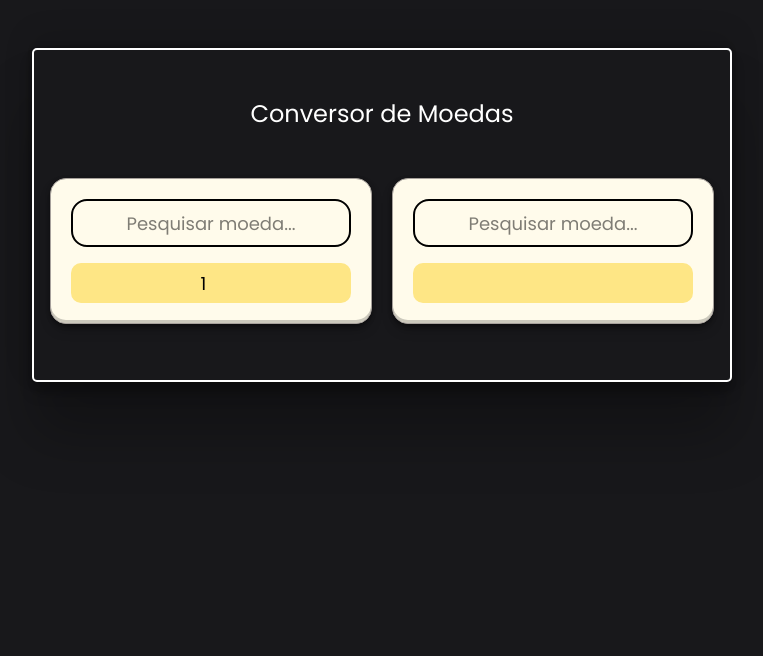
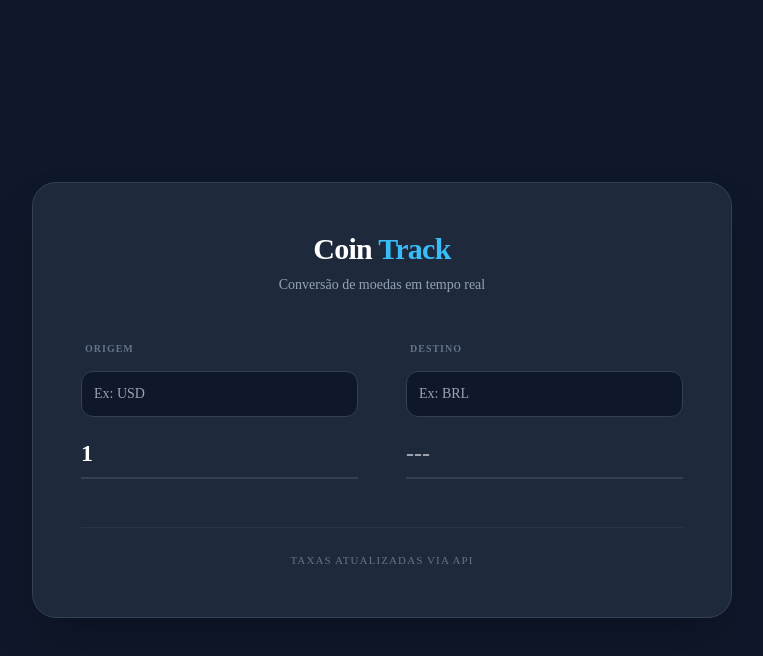
Before and after one commit to Igor-Brandalise/CoinTrack, a website: page index.html in a window 1280 px wide. Shown: the whole page, without its empty margins (258-1021 px from the left). Drawn offline with nearby package versions, Linux system fonts and the light colour scheme; no server answers.

Commit message:
loyout novo

```diff
--- a/index.html
+++ b/index.html
@@ -6,39 +6,56 @@
     <meta name="viewport" content="width=device-width, initial-scale=1.0">
     <title>Coin Track</title>
     <link rel="shortcut icon" href="img/coin.png" type="image/x-icon">
-    <link rel="stylesheet" href="src/output.css">
-
+    <script src="https://cdn.tailwindcss.com"></script>
+    <link href="https://fonts.googleapis.com" rel="stylesheet">
+    <link rel="stylesheet" href="src/input.css">
 </head>
 
-<body class="flex justify-center bg-[var(--background)]">
+<body class="bg-[#0f172a] font-['Poppins'] min-h-screen flex items-center justify-center p-4">
 
-    <section class="font-[Poppins] text-lg text-center bg-[var(--background-sec)] border-2 text-white w-[90%] sm:w-[700px] mt-12 shadow-[var(--shadow-box)] rounded-[5px] p-4">
+    <section class="w-full max-w-[700px] bg-[#1e293b] border border-[#334155] rounded-3xl p-8 md:p-12 shadow-2xl">
 
-        <h1 class="text-2xl mt-8 ">Conversor de Moedas</h1>
+        <header class="text-center mb-10">
+            <h1 class="text-3xl font-semibold text-white tracking-tight">
+                Coin <span class="text-sky-400">Track</span>
+            </h1>
+            <p class="text-slate-400 text-sm mt-2">Conversão de moedas em tempo real</p>
+        </header>
 
-        <div class="flex flex-col sm:flex-row justify-center gap-5 mt-12">
-            <!-- Primeiro quadrado -->
-            <div class="quadrado">
+        <div class="grid grid-cols-1 md:grid-cols-[1fr_auto_1fr] gap-6 items-center">
 
-                <input type="text" id="search1" placeholder="Pesquisar moeda..." autocomplete="off" class="caixa w-full">
+            <div class="space-y-3">
+                <label class="text-[10px] font-bold text-slate-500 uppercase tracking-widest ml-1">Origem</label>
+                <div class="relative">
+                    <input type="text" id="search1" placeholder="Ex: USD" autocomplete="off"
+                        class="custom-input w-full bg-[#0f172a] border border-[#334155] text-white rounded-xl p-3 text-sm focus:outline-none focus:border-sky-400 transition-all">
+                    <div class="dropdown absolute w-full z-10 hidden" id="dropdown1"></div>
+                </div>
+                <input type="number" id="valor1" value="1" min="0.01"
+                    class="w-full bg-transparent border-b-2 border-[#334155] text-white text-2xl font-semibold py-2 focus:outline-none focus:border-sky-400 transition-all">
+            </div>
 
-                <div class="dropdown" id="dropdown1"></div>
 
-                <input type="number" id="valor1" value="1" min="0.01" class="result">
+            <div class="flex justify-center md:pt-6">
 
             </div>
 
-            <!-- Segundo quadrado -->
-            <div class="quadrado">
 
-                <input type="text" id="search2" placeholder="Pesquisar moeda..." autocomplete="off" class="caixa w-full">
-
-                <div class="dropdown" id="dropdown2"></div>
-
-                <input type="text" id="valor2" readonly class="result">
-
+            <div class="space-y-3">
+                <label class="text-[10px] font-bold text-slate-500 uppercase tracking-widest ml-1">Destino</label>
+                <div class="relative">
+                    <input type="text" id="search2" placeholder="Ex: BRL" autocomplete="off"
+                        class="custom-input w-full bg-[#0f172a] border border-[#334155] text-white rounded-xl p-3 text-sm focus:outline-none focus:border-sky-400 transition-all">
+                    <div class="dropdown absolute w-full z-10 hidden" id="dropdown2"></div>
+                </div>
+                <input type="text" id="valor2" readonly placeholder="---"
+                    class="w-full bg-transparent border-b-2 border-[#334155] text-sky-400 text-2xl font-semibold py-2 focus:outline-none">
             </div>
         </div>
+
+        <footer class="mt-12 pt-6 border-t border-[#334155]/50 text-center">
+            <p class="text-[11px] text-slate-500 uppercase tracking-widest">Taxas atualizadas via API</p>
+        </footer>
     </section>
 
     <script src="script.js"></script>
--- a/src/input.css
+++ b/src/input.css
@@ -1,29 +1,35 @@
-@import url("https://fonts.googleapis.com/css2?family=Poppins:wght@400;700&display=swap");
-@import "tailwindcss";
 
-:root {
-  --background: oklch(0.21 0.006 285.885);
-  --background-sec: oklch(0.21 0.006 285.885);
-  --borda: oklch(0.709 0.01 56.259);
-  --shadow-box: rgba(0, 0, 0, 0.25) 0px 54px 55px,
-    rgba(0, 0, 0, 0.12) 0px -12px 30px, rgba(0, 0, 0, 0.12) 0px 4px 6px,
-    rgba(0, 0, 0, 0.17) 0px 12px 13px, rgba(0, 0, 0, 0.09) 0px -3px 5px;
-  --shadow-sec: rgba(0, 0, 0, 0.4) 0px 2px 4px,
-    rgba(0, 0, 0, 0.3) 0px 7px 13px -3px, rgba(0, 0, 0, 0.2) 0px -3px 0px inset;
+.dropdown::-webkit-scrollbar {
+    width: 6px;
+}
+.dropdown::-webkit-scrollbar-thumb {
+    background: #334155;
+    border-radius: 10px;
 }
 
-.quadrado {
-  @apply p-5 border-1 border-[var(--borda)] bg-amber-50 text-black mb-10  rounded-2xl shadow-[var(--shadow-sec)];
+
+.dropdown {
+    background: #1e293b;
+    border: 1px solid #334155;
+    border-radius: 12px;
+    max-height: 200px;
+    overflow-y: auto;
+    margin-top: 5px;
+    box-shadow: 0 10px 15px -3px rgba(0, 0, 0, 0.5);
 }
 
-.caixa {
-  @apply border-2 rounded-2xl p-1 text-center h-12;
+
+input::-webkit-outer-spin-button,
+input::-webkit-inner-spin-button {
+    -webkit-appearance: none;
+    margin: 0;
 }
 
-.dropdown {
-  @apply absolute hidden bg-white hover:bg-fuchsia-100 border-1 border-[var(--borda)]  max-h-40 overflow-y-auto z-10 mt-2.5 cursor-pointer p-1.5 rounded-[5px];
+input[type=number] {
+    -moz-appearance: textfield;
 }
 
-.result {
-  @apply  h-10 w-full mt-4 bg-amber-200 rounded-[10px] text-center p-1;
+
+.custom-input:focus {
+    box-shadow: 0 0 15px rgba(56, 189, 248, 0.1);
 }
```
